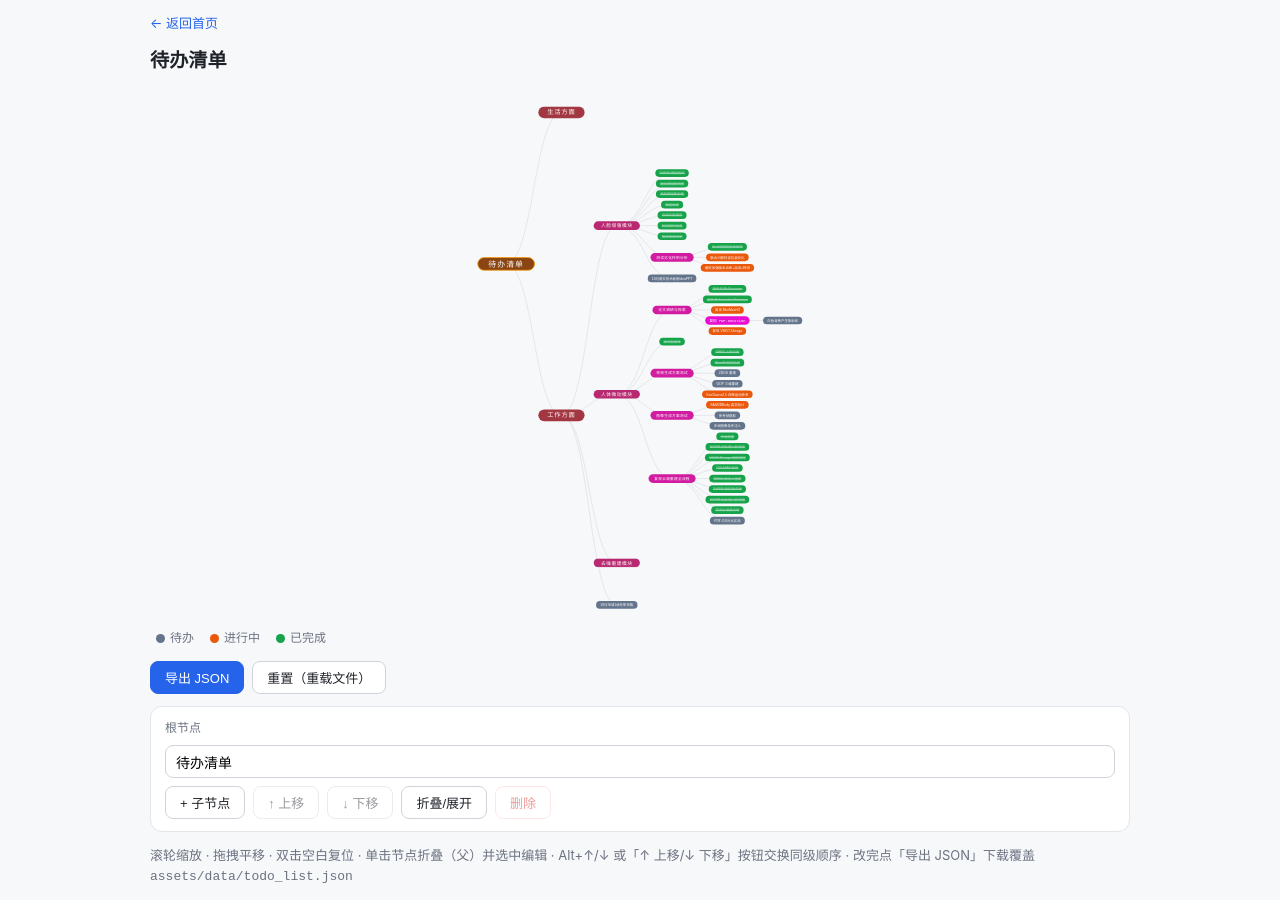
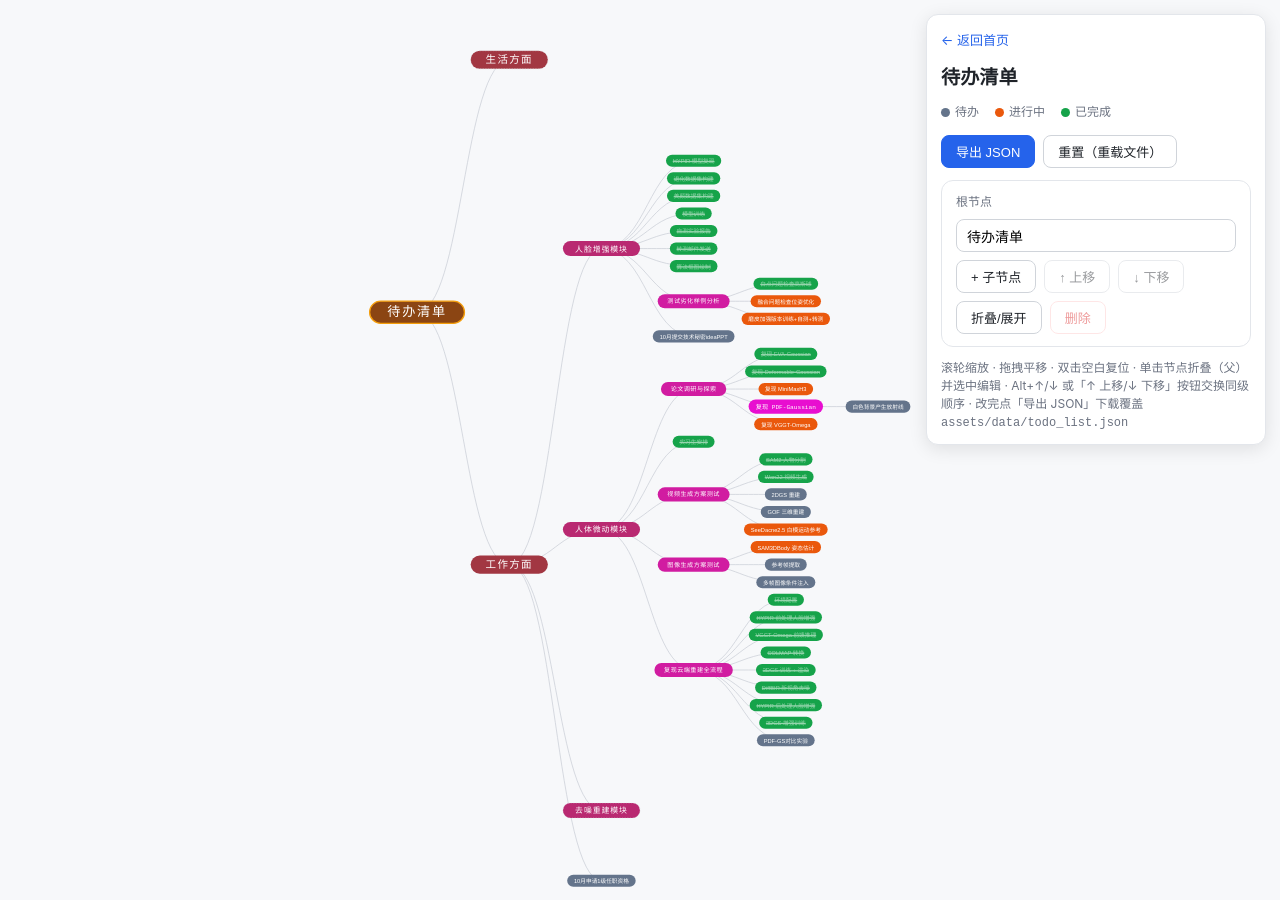
Before and after one commit to CrescentVelvet/crescentvelvet.github.io, a Jekyll site: the page built from _pages/todo_list.html, in a window 1280 px wide. Built offline with Jekyll 4.4.1, drawn with Linux system fonts in a browser that asks for light colours; some web fonts are replaced.

Commit message:
待办清单：SVG满屏绘制占满视口，控件收进右上角浮层panel

```diff
--- a/_pages/todo_list.html
+++ b/_pages/todo_list.html
@@ -33,19 +33,27 @@ title: "待办清单"
             overflow: hidden;
         }
         .wrap {
-            margin: 0 auto;
-            padding: 14px 16px;
+            position: relative;
             height: 100vh;
-            display: flex;
-            flex-direction: column;
+            overflow: hidden;
         }
-        .wrap > .home, .wrap > h1, .wrap > .legend, .wrap > .toolbar, .wrap > .editor, .wrap > .subtitle {
-            align-self: center;
-            width: 100%;
-            max-width: 980px;
+        .panel {
+            position: absolute;
+            top: 14px;
+            right: 14px;
+            width: 340px;
+            max-width: calc(100vw - 28px);
+            max-height: calc(100vh - 28px);
+            overflow-y: auto;
+            background: #fff;
+            border: 1px solid #e3e6eb;
+            border-radius: 12px;
+            padding: 12px 14px;
+            box-shadow: 0 4px 18px rgba(0,0,0,.10);
+            z-index: 10;
         }
         h1 { font-size: 1.2em; margin: 0 0 2px; }
-        .subtitle { color: var(--text-muted); font-size: 13px; margin: 0 0 14px; }
+        .subtitle { color: var(--text-muted); font-size: 12px; margin: 12px 0 0; line-height: 1.5; }
         a.home {
             display: inline-block;
             margin-bottom: 12px;
@@ -56,10 +64,11 @@ title: "待办清单"
         a.home:hover { text-decoration: underline; }
 
         svg.mindmap {
+            position: absolute;
+            top: 0; left: 0;
+            width: 100%;
+            height: 100%;
             display: block;
-            width: 100%;
-            flex: 1 1 auto;
-            min-height: 0;
             user-select: none;
             cursor: grab;
             touch-action: none;
@@ -118,7 +127,7 @@ title: "待办清单"
         .legend {
             display: flex; gap: 16px; flex-wrap: wrap;
             font-size: 12px; color: var(--text-muted);
-            margin-top: 12px; padding: 0 6px;
+            margin-top: 12px;
         }
         .legend span { display: inline-flex; align-items: center; gap: 5px; }
         .legend i { width: 9px; height: 9px; border-radius: 50%; display: inline-block; }
@@ -177,21 +186,19 @@ title: "待办清单"
 </head>
 <body>
     <div class="wrap">
+        <svg class="mindmap" id="mindmap" xmlns="http://www.w3.org/2000/svg"></svg>
+        <div class="panel">
             <a href="/" class="home">&larr; 返回首页</a>
             <h1>待办清单</h1>
-
-        <svg class="mindmap" id="mindmap" xmlns="http://www.w3.org/2000/svg"></svg>
             <div class="legend">
                 <span><i class="i-todo"></i>待办</span>
                 <span><i class="i-doing"></i>进行中</span>
                 <span><i class="i-done"></i>已完成</span>
             </div>
-
             <div class="toolbar">
                 <button id="btnExport" class="ed-btn primary" type="button">导出 JSON</button>
                 <button id="btnReset" class="ed-btn" type="button">重置（重载文件）</button>
             </div>
-
             <div class="editor" id="editor" style="display:none">
                 <div class="ed-row">
                     <span id="selInfo" class="sel-info"></span>
@@ -212,8 +219,8 @@ title: "待办清单"
                     <button id="btnDelete" class="ed-btn danger" type="button">删除</button>
                 </div>
             </div>
-
-        <p class="subtitle" style="margin:14px 0 0">滚轮缩放 · 拖拽平移 · 双击空白复位 · 单击节点折叠（父）并选中编辑 · Alt+↑/↓ 或「↑ 上移/↓ 下移」按钮交换同级顺序 · 改完点「导出 JSON」下载覆盖 <code>assets/data/todo_list.json</code></p>
+            <p class="subtitle">滚轮缩放 · 拖拽平移 · 双击空白复位 · 单击节点折叠（父）并选中编辑 · Alt+↑/↓ 或「↑ 上移/↓ 下移」按钮交换同级顺序 · 改完点「导出 JSON」下载覆盖 <code>assets/data/todo_list.json</code></p>
+        </div>
     </div>
 
     <script>
```
Lines whose indentation alone changed are shown as unchanged.
